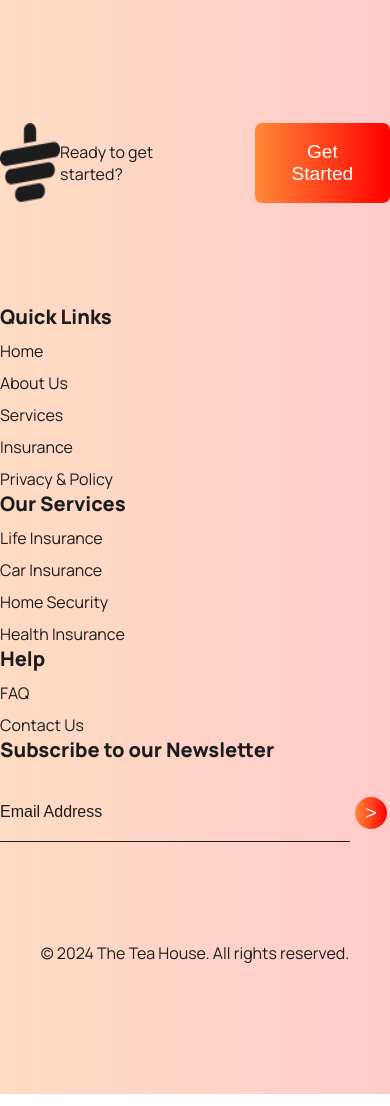
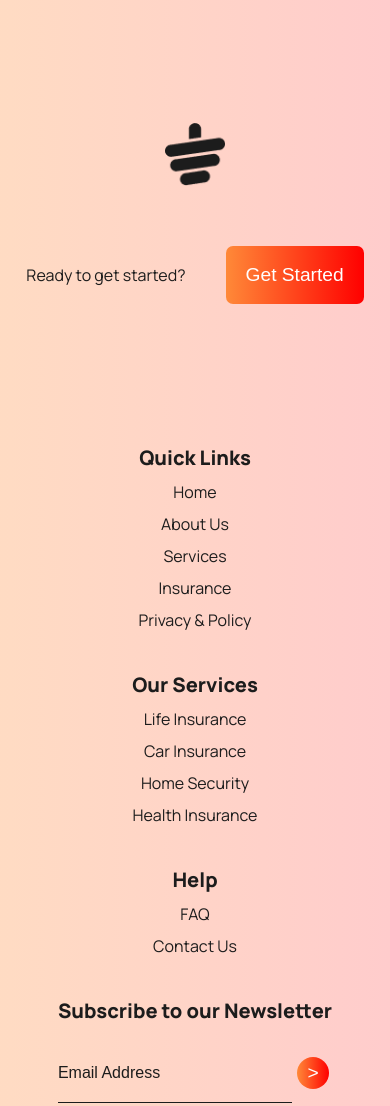
Before and after one commit to MOSHAROF-4246/Tea-Shop-Responsive, a plain HTML site: page index.html in a window 390 px wide. Shown: the part 7940-9046 px from the top of the page. Drawn offline with Linux system fonts and the light colour scheme.

Commit message:
update responsive

```diff
--- a/style.css
+++ b/style.css
@@ -406,6 +406,7 @@ footer {
     display: flex;
     flex-direction: row;
     justify-content: space-between;
+    width: 100%;
 }
 
 .footer-header img {
@@ -566,9 +567,26 @@ footer {
     }
 
     .footer-body {
-        grid-template-columns: 1fr;
+        display: flex;
         align-items: center;
+        flex-direction: column;
         justify-content: center;
+    }
+    .footer-body h4 {
+        text-align: center;
+        margin-top: 40px;
+    }
+
+    .footer-header {
+        flex-direction: column;
+        align-items: center;
+        gap: 60px;
+    }
+
+    .nav-links a {
+
+        display: block;
+        text-align: center;
     }
 
 }
@@ -576,6 +594,8 @@ footer {
 /* media query medium screen */
 
 @media screen and (min-width: 576px) and (max-width: 768px) {
+
+
     .hero {
         flex-direction: column-reverse;
         align-items: center;
@@ -648,6 +668,8 @@ footer {
     .footer-body {
         grid-template-columns: repeat(2, 1fr);
     }
+
+
 }
 
 /* media query large screen */
```
